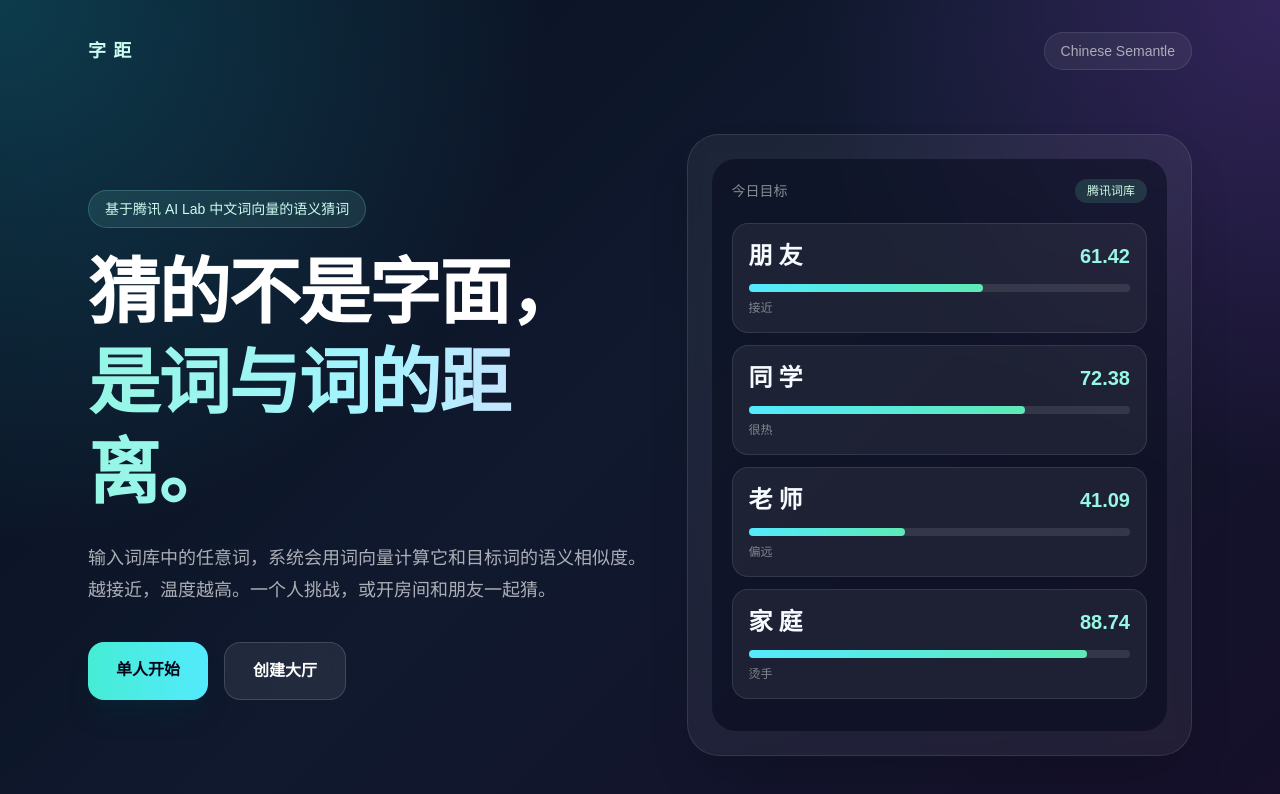
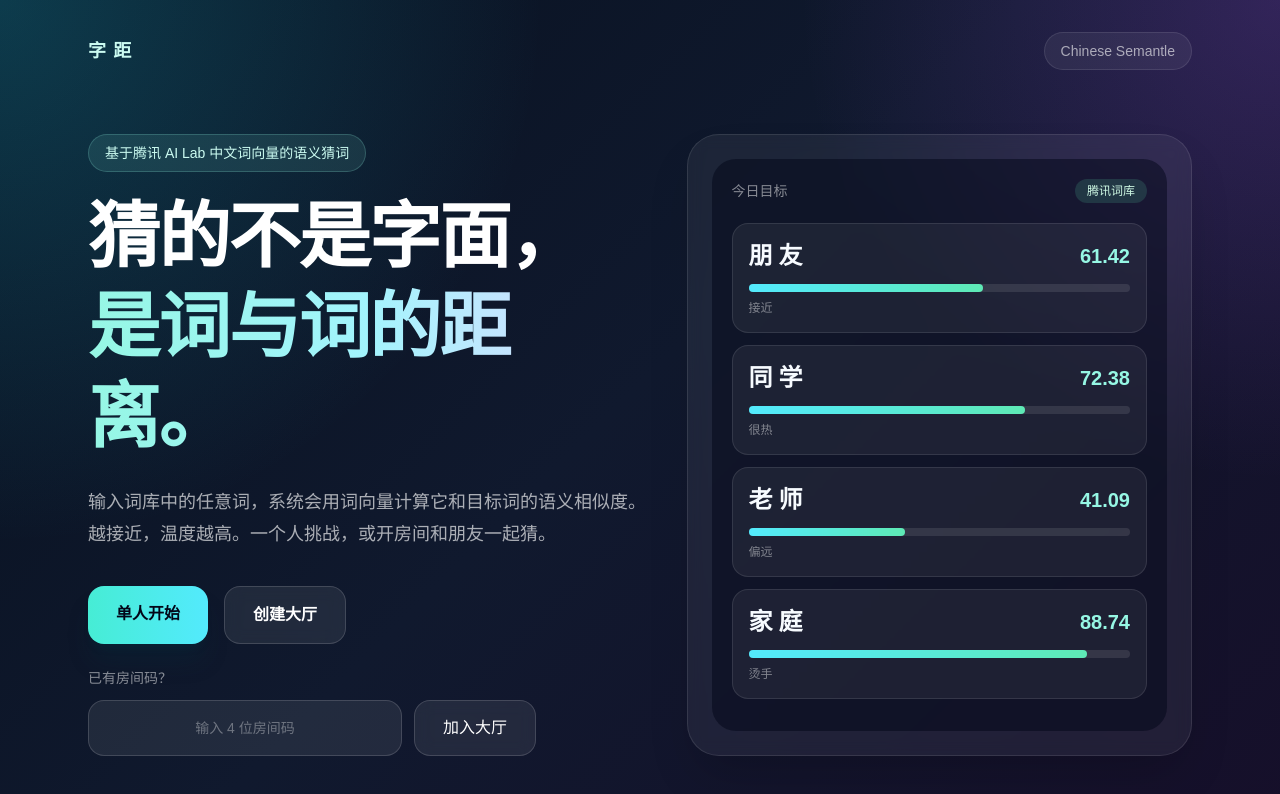
Before and after one commit to LeoFung97/wordguess, a Next.js app: page / in a window 1280 px wide. Shown: the top 794 px of the page. Built offline with nearby package versions, Linux system fonts and the light colour scheme.

Commit message:
updated join lobby and Deprecated hook

```diff
--- a/app/page.tsx
+++ b/app/page.tsx
@@ -1,4 +1,5 @@
 import Link from "next/link";
+import { JoinLobbyForm } from "@/components/JoinLobbyForm";
 
 export default function HomePage() {
   return (
@@ -40,6 +41,11 @@ export default function HomePage() {
               创建大厅
             </Link>
           </div>
+
+          <div className="mt-6 max-w-md">
+            <p className="mb-3 text-sm text-white/50">已有房间码？</p>
+            <JoinLobbyForm />
+          </div>
         </div>
 
         <div className="rounded-[2rem] border border-white/10 bg-white/[0.06] p-6 shadow-2xl shadow-black/20 backdrop-blur">
--- /dev/null
+++ b/components/JoinLobbyForm.tsx
@@ -0,0 +1,49 @@
+"use client";
+
+import { FormEvent, useState } from "react";
+import { useRouter } from "next/navigation";
+
+const ROOM_CODE_LENGTH = 4;
+
+export function JoinLobbyForm() {
+  const router = useRouter();
+  const [roomCode, setRoomCode] = useState("");
+  const [error, setError] = useState("");
+
+  function handleSubmit(event: FormEvent<HTMLFormElement>) {
+    event.preventDefault();
+    const code = roomCode.trim().toUpperCase();
+
+    if (code.length !== ROOM_CODE_LENGTH) {
+      setError(`请输入 ${ROOM_CODE_LENGTH} 位房间码。`);
+      return;
+    }
+
+    setError("");
+    router.push(`/lobby/${code}`);
+  }
+
+  return (
+    <form onSubmit={handleSubmit} className="flex flex-col gap-3 sm:flex-row sm:items-start">
+      <div className="flex-1">
+        <input
+          value={roomCode}
+          onChange={(event) => {
+            setRoomCode(event.target.value.toUpperCase().replace(/[^A-Z0-9]/g, "").slice(0, ROOM_CODE_LENGTH));
+            setError("");
+          }}
+          placeholder="输入 4 位房间码"
+          maxLength={ROOM_CODE_LENGTH}
+          className="min-h-14 w-full rounded-2xl border border-white/15 bg-white/[0.08] px-5 text-center text-lg font-semibold tracking-[0.35em] text-white outline-none placeholder:text-sm placeholder:font-normal placeholder:tracking-normal placeholder:text-white/35 focus:border-teal-200/70 focus:bg-white/[0.12]"
+        />
+        {error ? <p className="mt-2 text-sm text-rose-200">{error}</p> : null}
+      </div>
+      <button
+        type="submit"
+        className="min-h-14 shrink-0 rounded-2xl border border-white/15 bg-white/[0.08] px-7 font-bold text-white backdrop-blur transition hover:bg-white/[0.12]"
+      >
+        加入大厅
+      </button>
+    </form>
+  );
+}
--- a/package.json
+++ b/package.json
@@ -14,7 +14,7 @@
   },
   "dependencies": {
     "@next/eslint-plugin-next": "latest",
-    "@tailwindcss/postcss": "latest",
+    "@tailwindcss/postcss": "^4.3.1",
     "clsx": "latest",
     "next": "latest",
     "opencc-js": "^1.3.1",
@@ -29,7 +29,7 @@
     "@types/react-dom": "latest",
     "eslint": "latest",
     "eslint-config-next": "latest",
-    "tailwindcss": "latest",
+    "tailwindcss": "^4.3.1",
     "tsx": "latest",
     "typescript": "latest",
     "vitest": "latest"
```
Also changed, not shown: 1 other file (tests, documents, lock files or other folders).
